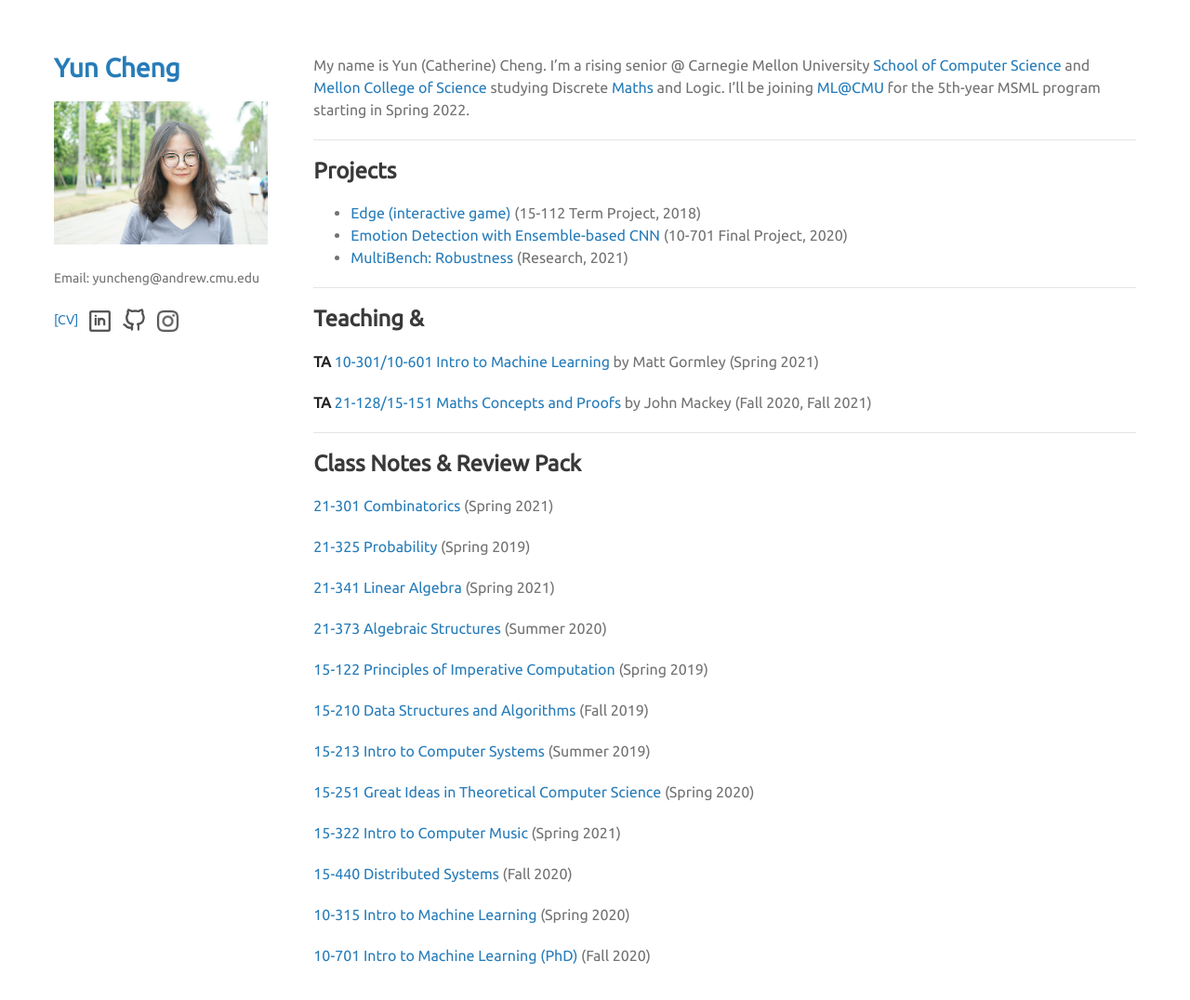
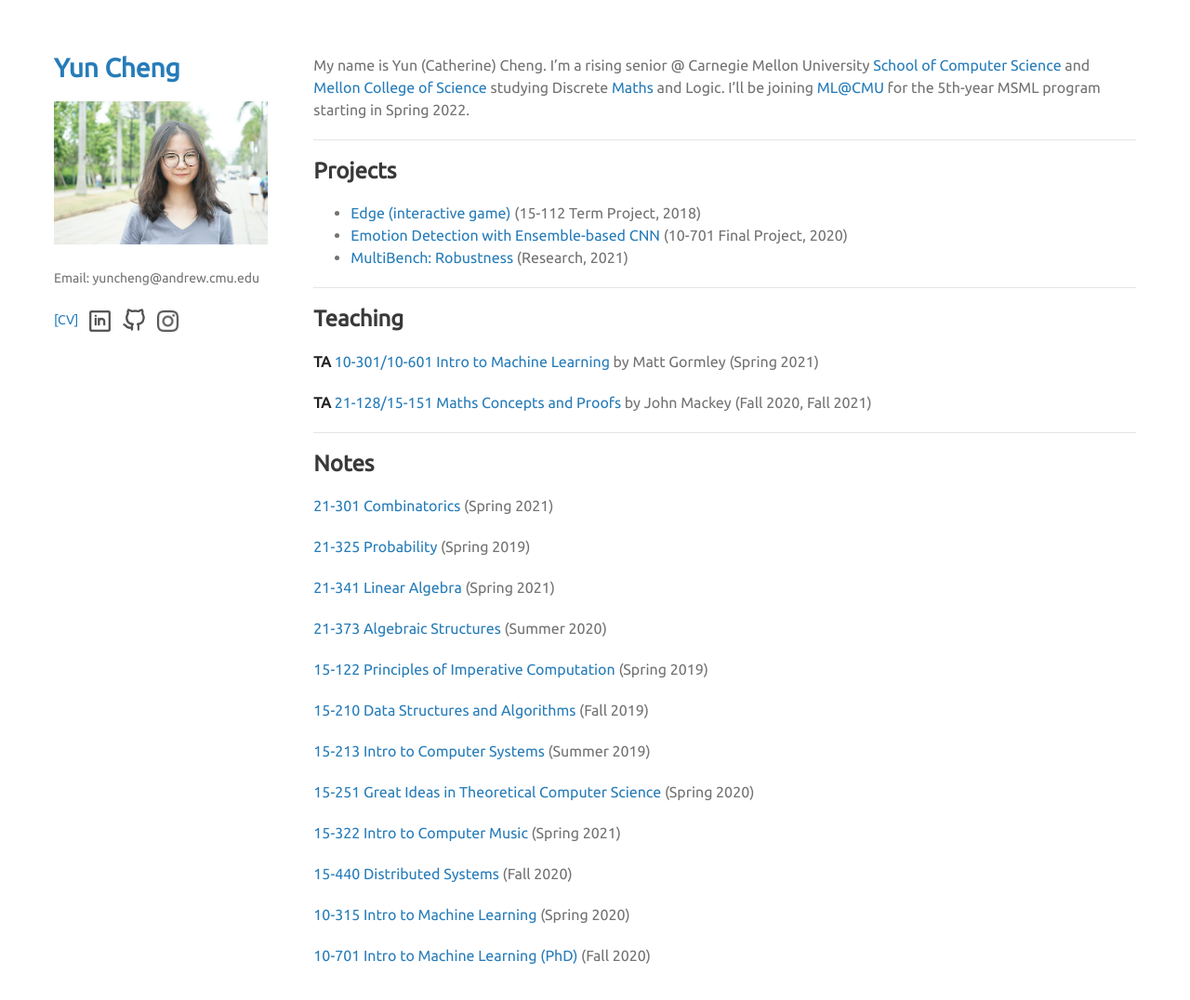
Before and after one commit to kapikantzari/kapikantzari.github.io, a Jekyll site: the page built from index.md, in a window 1280 px wide and 1107 px high. Shown: the top 1076 px of the window at 93% size. Built offline with Jekyll 4.4.1, drawn with Linux system fonts in a browser that asks for light colours.

Commit message:
Update index.md

```diff
--- a/index.md
+++ b/index.md
@@ -18,7 +18,7 @@
 
 ---
 
-## Teaching &
+## Teaching
 
 **TA** [10-301/10-601 Intro to Machine Learning](http://www.cs.cmu.edu/~mgormley/courses/10601/) by Matt Gormley (Spring 2021)
 
@@ -27,7 +27,7 @@
 
 ---
 
-## Class Notes & Review Pack
+## Notes
 
 [21-301 Combinatorics](./pages/notes/21301.pdf) (Spring 2021)
 
```
